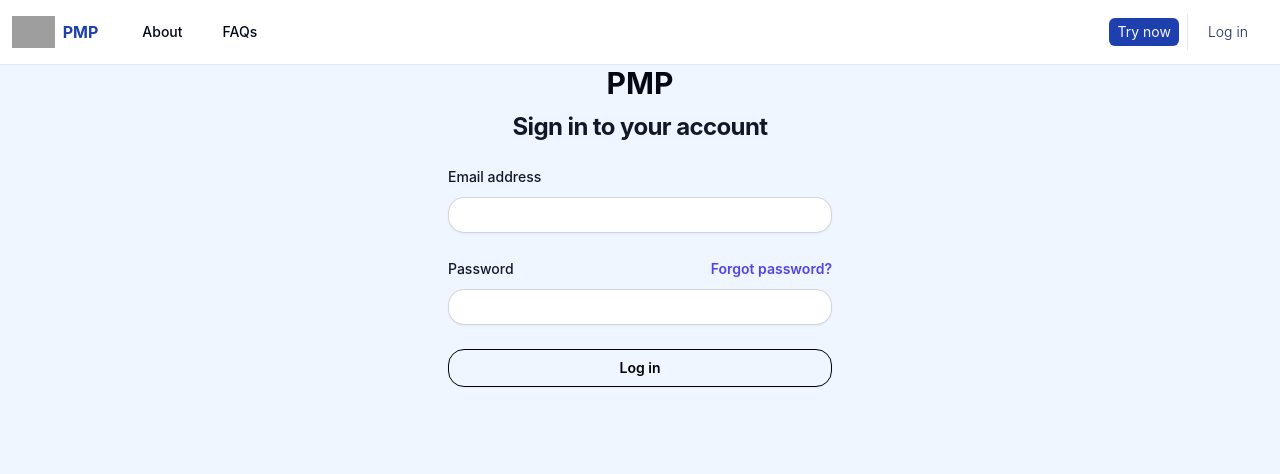
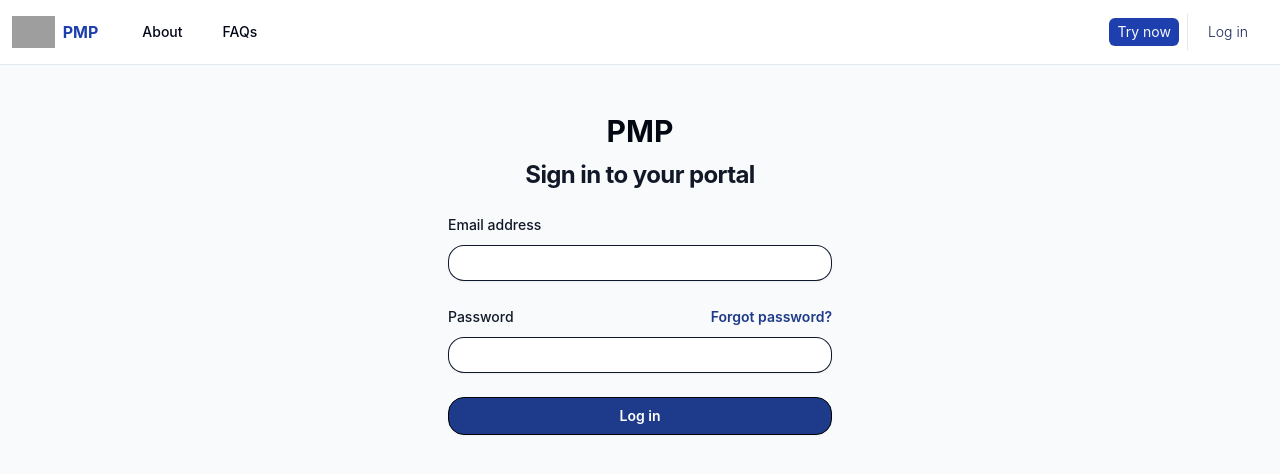
Before and after one commit to dessHub/poultry-management-frontend, a React (Vite) app: page /login in a window 1280 px wide. Shown: the top 474 px of the page. Built offline with nearby package versions, Linux system fonts and the light colour scheme; grey boxes are pictures that could not be loaded.

Commit message:
Improved login form

```diff
--- a/src/pages/site/Login/index.tsx
+++ b/src/pages/site/Login/index.tsx
@@ -33,10 +33,11 @@ export default function Login() {
     return (
       <Layout>
         <>
+          <div className="h-full flex flex-col justify-start px-3 pt-12">
             <div className="flex flex-col items-center sm:mx-auto sm:w-full sm:max-w-sm">
               <div className="text-3xl font-bold text-gray-950">PMP</div>
               <h2 className="mt-2 text-center text-2xl font-bold leading-9 tracking-tight text-gray-900">
-              Sign in to your account
+                Sign in to your portal
               </h2>
             </div>
 
@@ -60,7 +61,7 @@ export default function Login() {
                       type="email"
                       autoComplete="email"
                       required
-                    className="block w-full rounded-2xl border-0 px-2 py-1.5 text-gray-900 shadow-sm ring-1 ring-inset ring-gray-300 placeholder:text-gray-400 focus:ring-2 focus:ring-inset focus:ring-indigo-600 sm:text-sm sm:leading-6"
+                      className="block w-full rounded-2xl border-0 px-2 py-1.5 bg-white text-gray-900 shadow-sm ring-1 ring-inset ring-slate-900 placeholder:text-slate-800 focus:outline-none sm:text-sm sm:leading-6"
                     />
                   </div>
                 </div>
@@ -71,7 +72,7 @@ export default function Login() {
                       Password
                     </label>
                     <div className="text-sm">
-                    <Link to="#" className="font-semibold text-indigo-600 hover:text-indigo-500">
+                      <Link to="#" className="font-semibold text-blue-900 hover:text-blue-600">
                         Forgot password?
                       </Link>
                     </div>
@@ -83,7 +84,7 @@ export default function Login() {
                       type="password"
                       autoComplete="current-password"
                       required
-                    className="block w-full rounded-2xl border-0 px-2 py-1.5 text-gray-900 shadow-sm ring-1 ring-inset ring-gray-300 placeholder:text-gray-400 focus:ring-2 focus:ring-inset focus:ring-indigo-600 sm:text-sm sm:leading-6"
+                      className="block w-full rounded-2xl border-0 px-2 py-1.5 bg-white text-gray-900 shadow-sm ring-1 ring-inset ring-slate-900 placeholder:text-slate-800 focus:outline-none sm:text-sm sm:leading-6"
                     />
                   </div>
                 </div>
@@ -92,13 +93,15 @@ export default function Login() {
                   <button
                     disabled={loading}
                     type="submit"
-                  className="flex w-full justify-center rounded-2xl  border border-solid border-black bg-transparent px-3 py-1.5 text-sm font-semibold leading-6 text-black shadow-sm hover:bg-red-200 focus-visible:outline focus-visible:outline-2 focus-visible:outline-offset-2 focus-visible:outline-indigo-600"
+                    className="flex w-full justify-center rounded-2xl border border-solid border-black bg-blue-900 hover:bg-blue-950 text-white px-3 py-1.5 text-sm font-semibold leading-6 shadow-sm"
                   >
                     {loading ? 'Loging...' : 'Log in'}
                   </button>
                 </div>
               </form>
             </div>
+          </div>
+
         </>
       </Layout>
     )
--- a/src/pages/site/layout.tsx
+++ b/src/pages/site/layout.tsx
@@ -7,9 +7,9 @@ interface Props {
 const Layout = ({children}: Props) => {
 
     return (
-        <div className="h-screen bg-blue-50">
+        <div className="h-screen bg-slate-50 flex flex-col">
             <TopNav />
-            <div>
+            <div className="flex-1">
               {children}
             </div>
         </div>
```
Lines whose indentation alone changed are shown as unchanged.
